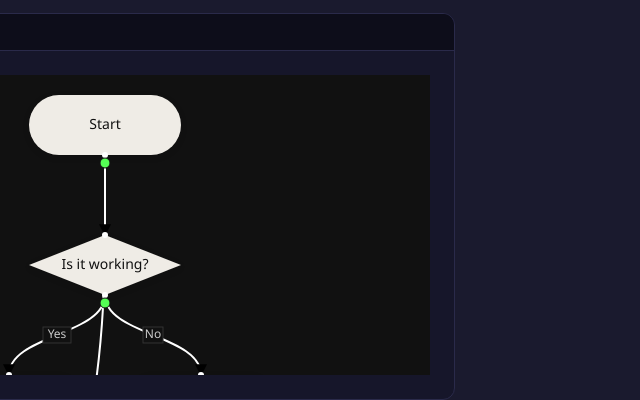
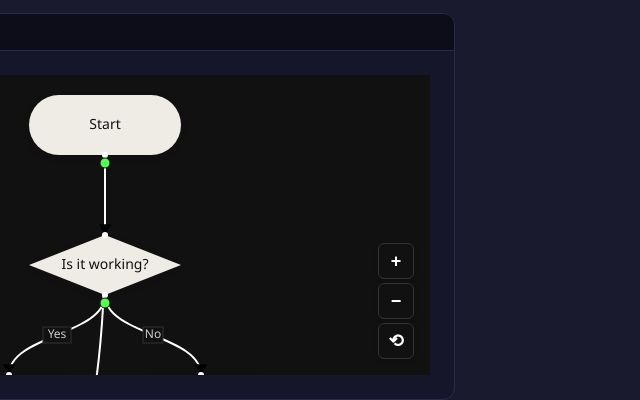
Before and after one commit to Mrithul-E/FlowchartJS, a plain HTML site: page docs/index.html in a window 1280 px wide. Shown: the part 554-954 px from the top of the page, 565-1205 px from the left. Drawn offline with Linux system fonts and the light colour scheme.

Commit message:
zoom , reset - view btn added

```diff
--- a/docs/dist/flowchart.css
+++ b/docs/dist/flowchart.css
@@ -156,3 +156,36 @@
 ::-webkit-scrollbar-thumb:hover {
     background: #555;
 }
+
+/* Zoom Controls */
+.flowchart-zoom-controls {
+    position: absolute;
+    bottom: 16px;
+    right: 16px;
+    display: flex;
+    flex-direction: column;
+    gap: 4px;
+    z-index: 100;
+}
+
+.flowchart-zoom-btn {
+    width: 36px;
+    height: 36px;
+    border: 1px solid var(--border-color);
+    background: var(--bg-color);
+    color: var(--edge-stroke);
+    border-radius: 6px;
+    cursor: pointer;
+    font-size: 18px;
+    font-weight: bold;
+    display: flex;
+    align-items: center;
+    justify-content: center;
+    transition: all 0.2s;
+    box-shadow: 0 2px 4px rgba(0, 0, 0, 0.1);
+}
+
+.flowchart-zoom-btn:hover {
+    background: var(--hover-fill);
+    border-color: var(--hover-stroke);
+}
--- a/docs/dist/flowchart.js
+++ b/docs/dist/flowchart.js
@@ -71,8 +71,63 @@ class FlowChart {
         defs.appendChild(marker);
         this.svg.appendChild(defs);
 
+        // Add zoom controls
         if (this.config.interactive) {
+            this.createZoomControls();
             this.setupInteractions();
+        }
+    }
+
+    createZoomControls() {
+        const controlsContainer = document.createElement('div');
+        controlsContainer.className = 'flowchart-zoom-controls';
+
+        const zoomIn = document.createElement('button');
+        zoomIn.className = 'flowchart-zoom-btn';
+        zoomIn.innerHTML = '+';
+        zoomIn.title = 'Zoom In';
+        zoomIn.addEventListener('click', () => this.zoomIn());
+
+        const zoomOut = document.createElement('button');
+        zoomOut.className = 'flowchart-zoom-btn';
+        zoomOut.innerHTML = '−';
+        zoomOut.title = 'Zoom Out';
+        zoomOut.addEventListener('click', () => this.zoomOut());
+
+        const zoomReset = document.createElement('button');
+        zoomReset.className = 'flowchart-zoom-btn';
+        zoomReset.innerHTML = '⟲';
+        zoomReset.title = 'Reset View';
+        zoomReset.addEventListener('click', () => this.resetZoom());
+
+        controlsContainer.appendChild(zoomIn);
+        controlsContainer.appendChild(zoomOut);
+        controlsContainer.appendChild(zoomReset);
+
+        this.container.style.position = 'relative';
+        this.container.appendChild(controlsContainer);
+    }
+
+    zoomIn() {
+        if (this.transform) {
+            this.transform.scale = Math.min(this.transform.scale * 1.2, 3);
+            this.updateTransform(this.transform);
+        }
+    }
+
+    zoomOut() {
+        if (this.transform) {
+            this.transform.scale = Math.max(this.transform.scale / 1.2, 0.3);
+            this.updateTransform(this.transform);
+        }
+    }
+
+    resetZoom() {
+        if (this.transform) {
+            this.transform.scale = 1;
+            this.transform.x = this.container.clientWidth / 2;
+            this.transform.y = 50;
+            this.updateTransform(this.transform);
         }
     }
 
```
